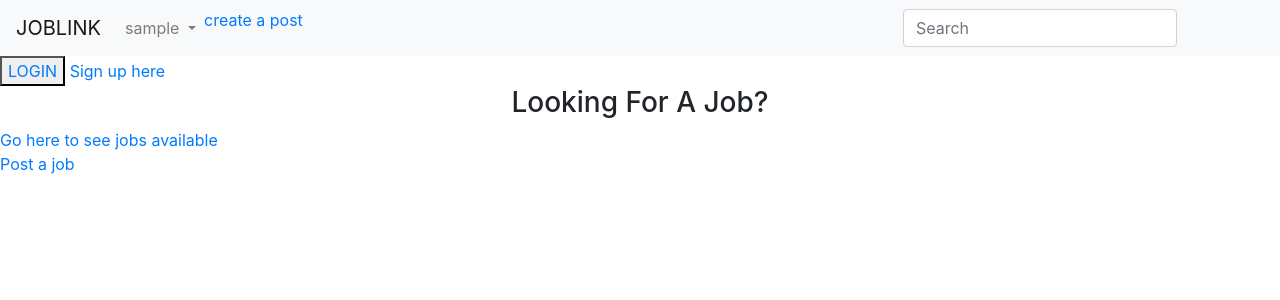
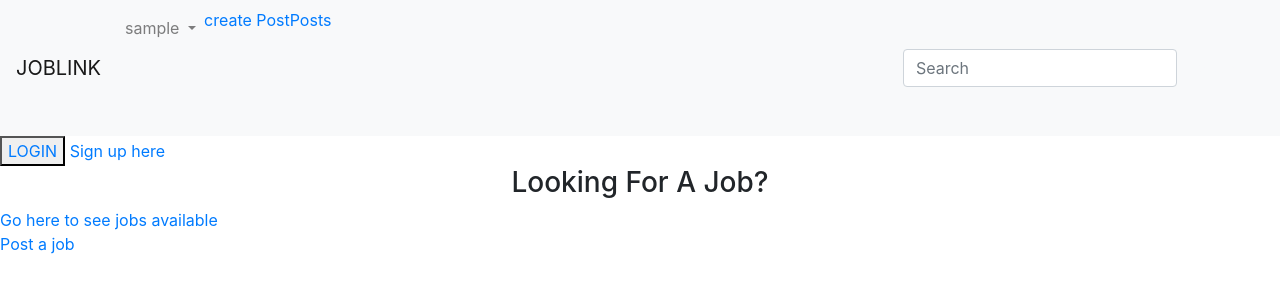
Before and after one commit to virginiah894/capstone, a Django app: page / in a window 1280 px wide. Shown: the top 300 px of the page. Run offline with Django 3.2, Linux system fonts and the light colour scheme; the visitor is signed in with stand-in values (Sample User, id 1); data that the repository does not hold is empty; some libraries are stand-ins or nearby versions; some web fonts are replaced.

Commit message:
Add paths for creating and updating posts and jobs

```diff
--- a/app/templates/index.html
+++ b/app/templates/index.html
@@ -39,7 +39,10 @@
         </div>
       </li>
       <li>
-        <a href="{% url 'post-create'%}" style="padding-top: 10px;">create a post</a>
+        <a href="{% url 'post-create'%}" style="padding-top: 10px;">create Post</a>
+      </li> <br><br><br><br><br>
+      <li>
+        <a href="{% url 'posts'%}" style="padding-top: 10px;">Posts</a>
       </li>
 
     </ul><form class="form-inline my-2 my-lg-0" role="search" action="">
```
